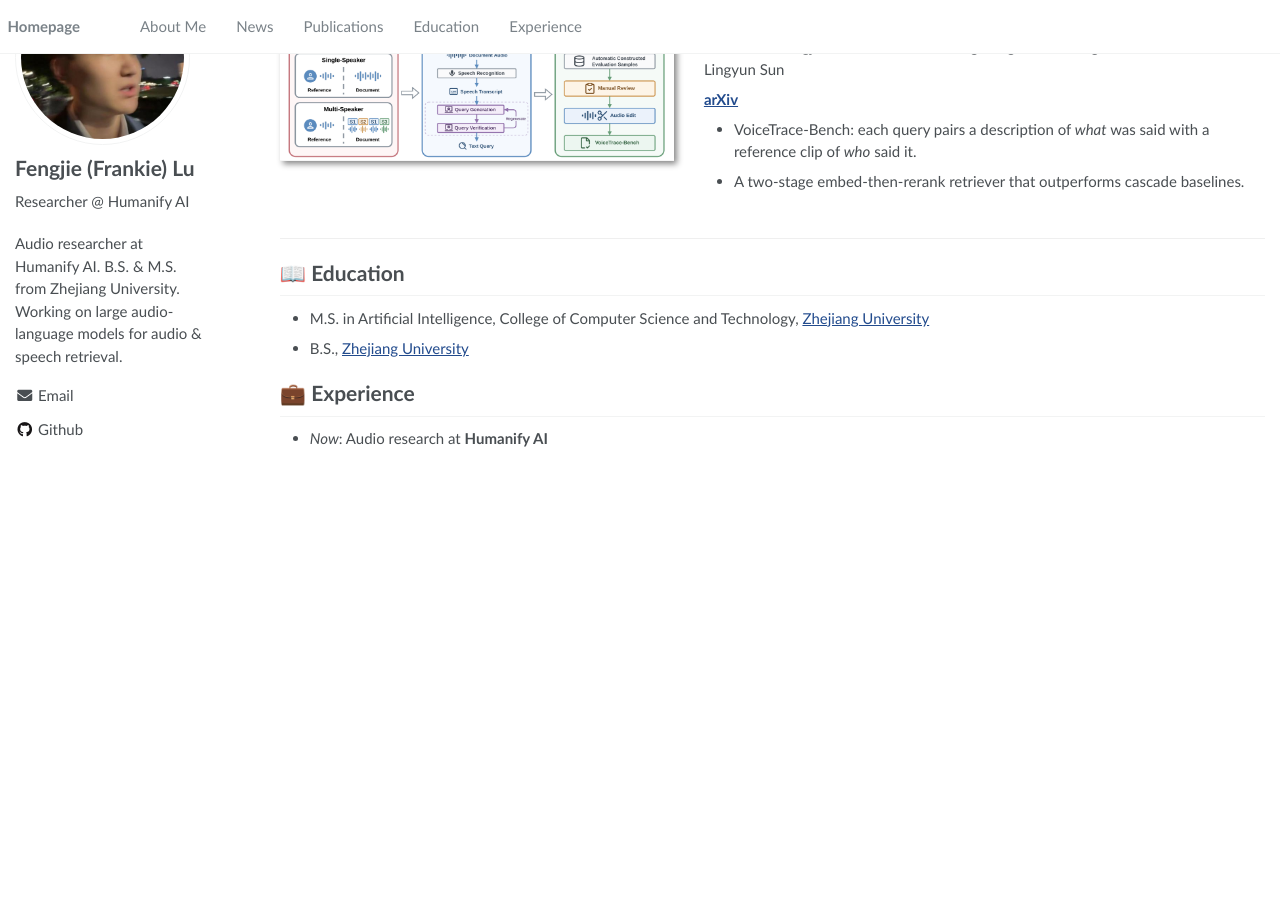
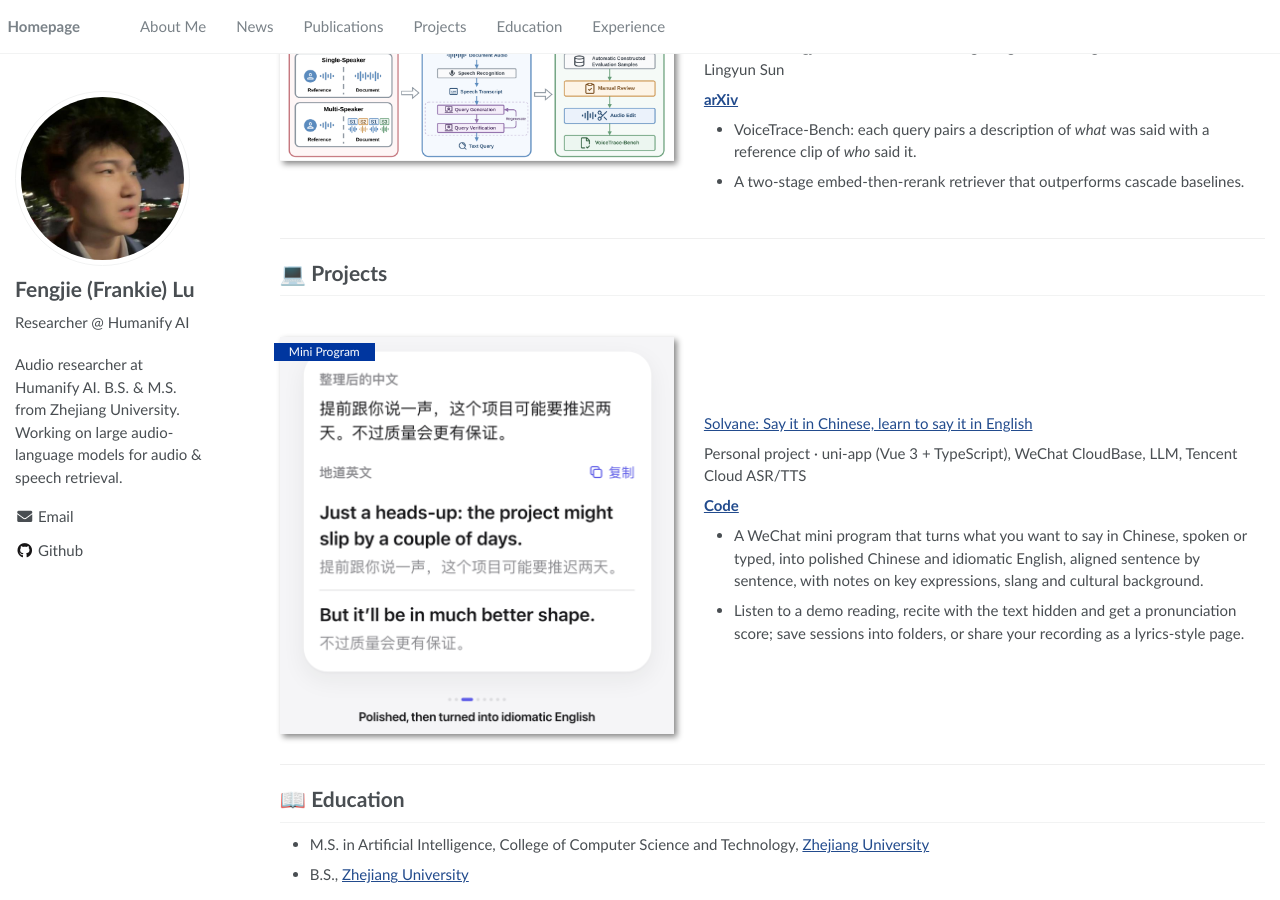
Before and after one commit to frankie137/frankie137.github.io, a Jekyll site: the page built from _pages/about.md, in a window 1280 px wide and 900 px high, scrolled down 999 px. Built offline with Jekyll 4.4.1, drawn with Linux system fonts in a browser that asks for light colours; before the commit the page ends 1464 px from its top, so only the background shows below that.

Commit message:
Add Solvane to Projects and date the ICML 2026 acceptance
Co-Authored-By: Claude Opus 5.5 <noreply@anthropic.com>

```diff
--- a/_data/navigation.yml
+++ b/_data/navigation.yml
@@ -9,6 +9,9 @@ main:
   - title: "Publications"
     url: "/#-publications"
 
+  - title: "Projects"
+    url: "/#-projects"
+
   - title: "Education"
     url: "/#-education"
 
--- a/_pages/about.md
+++ b/_pages/about.md
@@ -60,6 +60,21 @@ Aaron Yee, **Fengjie Lu**, Jiarui Hai, Chenang Jiang, Helin Wang, Siwei Tu, Weit
 </div>
 </div>
 
+# 💻 Projects
+
+<div class='paper-box'><div class='paper-box-image'><div><div class="badge">Mini Program</div><img src='images/solvane.png' alt="Solvane" width="100%"></div></div>
+<div class='paper-box-text' markdown="1">
+
+[Solvane: Say it in Chinese, learn to say it in English](https://github.com/frankie137/solvane)
+
+Personal project · uni-app (Vue 3 + TypeScript), WeChat CloudBase, LLM, Tencent Cloud ASR/TTS
+
+[**Code**](https://github.com/frankie137/solvane)
+- A WeChat mini program that turns what you want to say in Chinese, spoken or typed, into polished Chinese and idiomatic English, aligned sentence by sentence, with notes on key expressions, slang and cultural background.
+- Listen to a demo reading, recite with the text hidden and get a pronunciation score; save sessions into folders, or share your recording as a lyrics-style page.
+</div>
+</div>
+
 # 📖 Education
 - M.S. in Artificial Intelligence, College of Computer Science and Technology, [Zhejiang University](https://www.zju.edu.cn)
 - B.S., [Zhejiang University](https://www.zju.edu.cn)
```
Also changed, not shown: other parts of _pages/about.md (+1 -1 lines), images/solvane.png (added).
